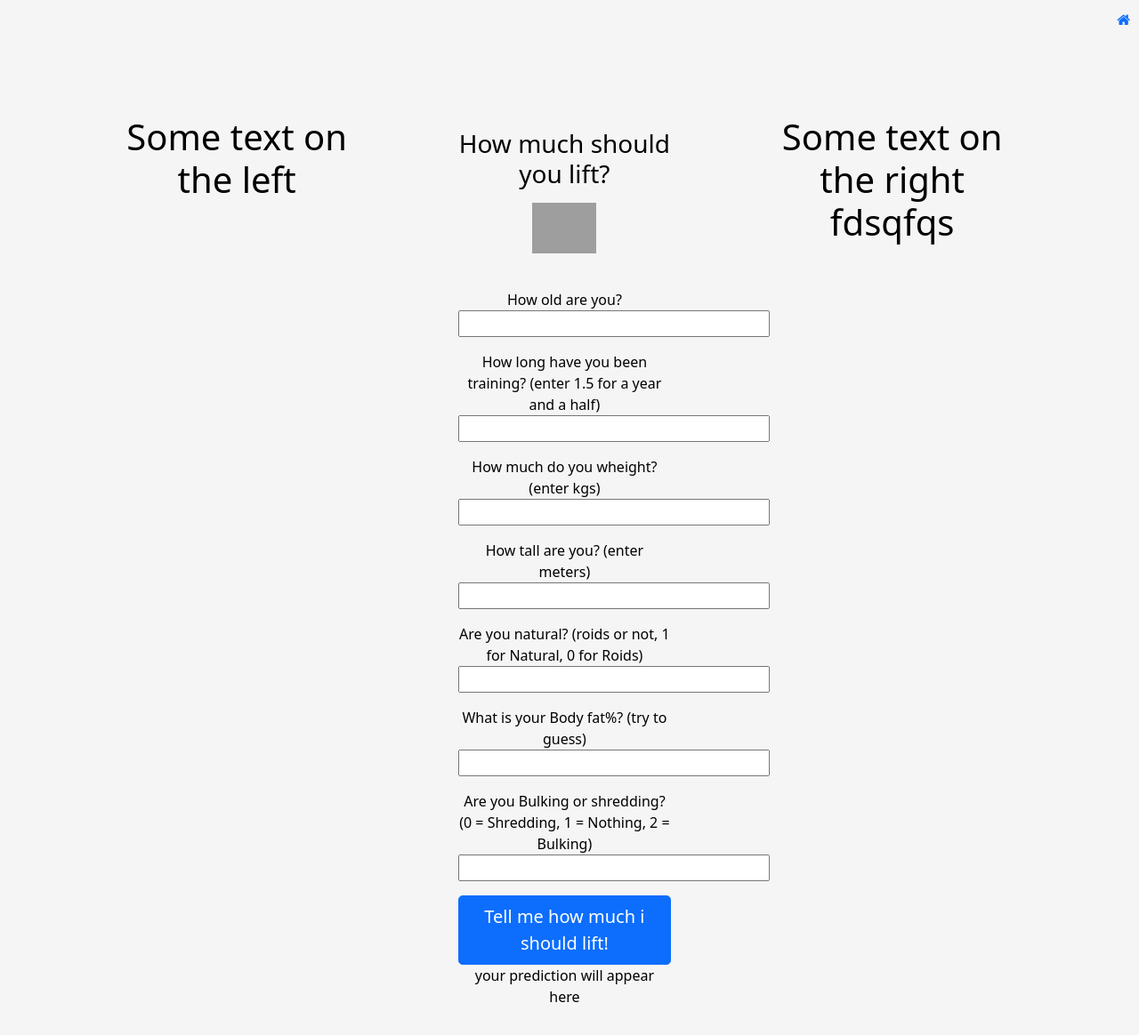
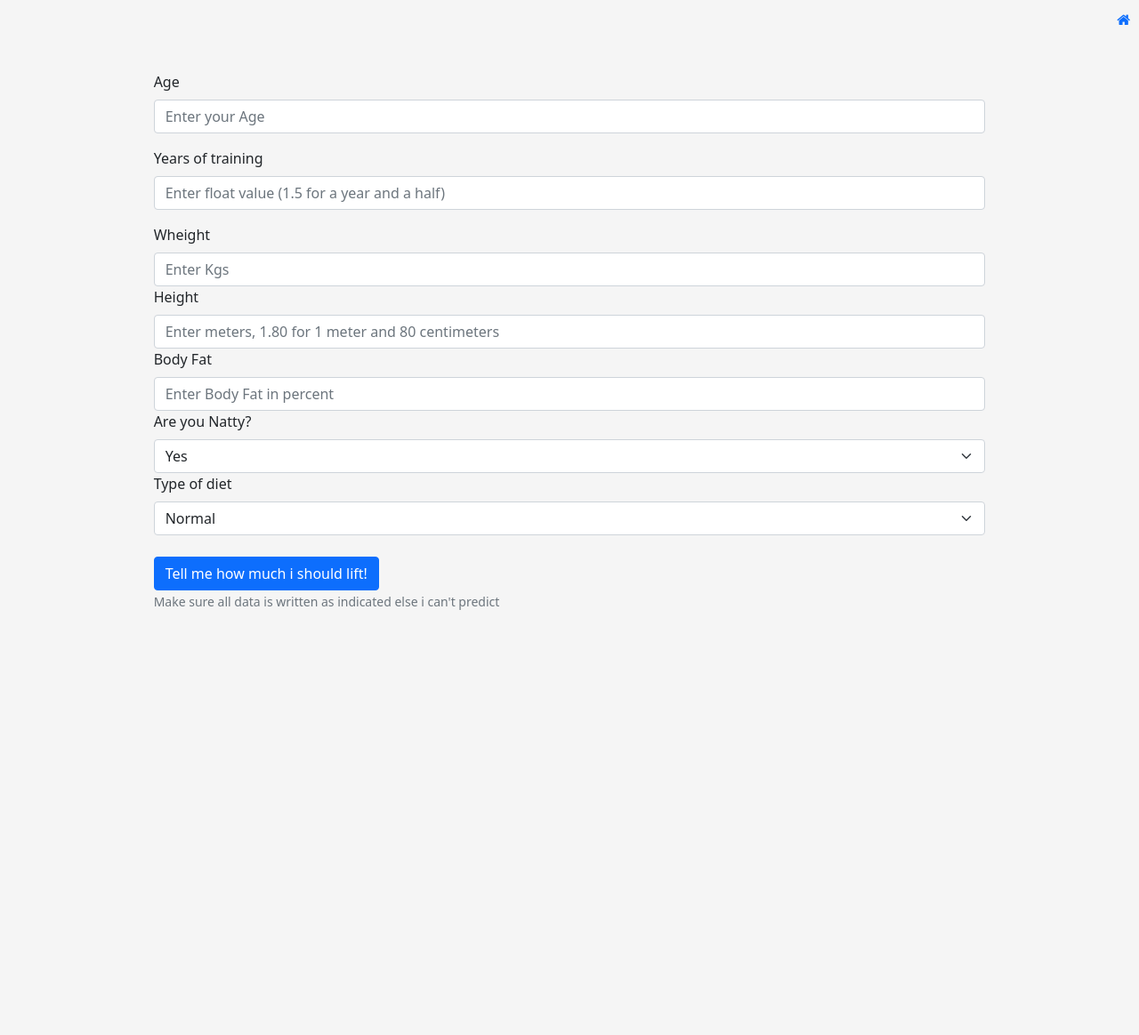
Before and after one commit to Aboussejra/My_website, a Flask app: page /HHSUL in a window 1280 px wide. Shown: the whole page at 89% size. After the commit the page ends 686 px from the top, so only its background shows below. Run offline with Flask 2, Linux system fonts and the light colour scheme; parts of the project's set-up code (start-up, migrations or seed data) failed here and were passed over; some libraries are stand-ins or nearby versions; grey boxes are pictures that could not be loaded.

Commit message:
Better rendering of models

```diff
--- a/app/routes.py
+++ b/app/routes.py
@@ -119,20 +119,15 @@ with open(pkl_filename, 'rb') as file:
 
 @app.route('/HHSUL', methods=['GET', 'POST'])
 def How_Heavy_Should_U_Lift():
-    prediction = 'your prediction will appear here'
-    form = HHSULForm()
-    if form.validate_on_submit():
+    return render_template('HHSUL.html')
 
-        age = form.age.data
-        time_training = form.time_training.data
-        wheight = form.wheight.data
-        height = form.height.data
-        body_fat = form.body_fat.data
-        natty = form.natty.data
-        bulking_shredding = form.bulking_shredding.data
-        prediction = pickle_model.predict([[age,time_training,wheight,height,body_fat,natty,bulking_shredding]])
-        prediction = " Bench: " + str(int(prediction[0][0])) +" kg" + " Squat:" +  str(int(prediction[0][1])) + " kg" +" Deadlift: " + str(int(prediction[0][2])) + " kg"
-    return render_template('HHSUL.html', form=form,prediction = prediction)
+@app.route('/HHSUL/guess', methods=["POST"])
+def Guessing_HHSUL():
+    input_list = request.get_json()['input']
+    input_list = list(map(int, input_list))
+    prediction = pickle_model.predict([input_list])
+    prediction = " Bench: " + str(int(prediction[0][0])) +" kg \n" + " Squat:" +  str(int(prediction[0][1])) + " kg \n" +" Deadlift: " + str(int(prediction[0][2])) + " kg"
+    return jsonify(prediction)
 
 @app.route('/Todo', methods=['GET', 'POST'])
 def Todo():
--- a/app/templates/HHSUL.html
+++ b/app/templates/HHSUL.html
@@ -3,13 +3,18 @@
   <head>
     <meta charset="utf-8">
     <title>HHSUL</title>
+    <!-- Bootstrap core CSS -->
+    <link href="static/css/bootstrap.min.css" rel="stylesheet" />
+    <meta name="viewport" content="width=device-width, initial-scale=1">
 
-    <link rel="canonical" href="https://getbootstrap.com/docs/5.0/examples/sign-in/">
-
-
-
-    <!-- Bootstrap core CSS -->
-    <link href="static/css/bootstrap.min.css" rel="stylesheet">
+  <script src="https://ajax.googleapis.com/ajax/libs/jquery/3.5.1/jquery.min.js"></script>
+  <script src="https://maxcdn.bootstrapcdn.com/bootstrap/3.4.1/js/bootstrap.min.js"></script>
+  <script src="//cdn.jsdelivr.net/npm/sweetalert2@10"></script>
+  <link
+  rel="stylesheet"
+  href="https://cdnjs.cloudflare.com/ajax/libs/animate.css/4.1.1/animate.min.css"
+/>
+<link rel="stylesheet" href="static/css/fontawesome.css"/>
 
     <style>
 
@@ -20,14 +25,7 @@ body {
    * {
       box-sizing: border-box;
    }
-   .left, .right, .center {
-      float: left;
-      width: 33%;
-      color: black;
-      padding: 50px;
-      height: 500px;
-      text-align: center;
-   }
+
    /* .left {
       background-color: rgb(138, 255, 71);
    }
@@ -37,31 +35,14 @@ body {
    /* .center {
       background-color: rgb(166, 71, 255);
    } */
-   .container:after {
-      clear: both;
-   }
-      .bd-placeholder-img {
-        font-size: 1.125rem;
-        text-anchor: middle;
-        -webkit-user-select: none;
-        -moz-user-select: none;
-        user-select: none;
-      }
 
-      @media (min-width: 768px) {
-        .bd-placeholder-img-lg {
-          font-size: 3.5rem;
-        }
-      }
-.column {
-  float: left;
-  width: 33.33%;
-}
 .myButton {
 position: absolute;
 top: 10px;
 right: 10px;
 }
+
+
 /*
 body {
   background-image: url(../static/images/page-bg.jpg);
@@ -80,67 +61,95 @@ body {
     <link href="/static/css/HHSUL.css" rel="stylesheet">
     <link rel="stylesheet" href="static/css/fontawesome.css"/>
   </head>
-  <body>
-    <a href="/" class ="myButton" role="button" aria-pressed="true"><i class="fa fa-home fa-9x"></i></a>
-    <div class="container">
-      <div class="left">
-      <h1>Some text on the left</h1>
+  <a href="/" class ="myButton" role="button" aria-pressed="true"><i class="fa fa-home fa-9x"></i></a>
+  <div class="container">
+  <div class="row g-3 needs-validation">
+    <div>
+      <label for="validationCustom01" class="form-label">Age</label>
+      <input type="text" class="form-control" id="age" value="" placeholder="Enter your Age" required>
+      <div class="valid-feedback">
+        Looks good!
       </div>
-      <div class="center">
-        <main class="form-signin">
-        <form action="" method="post" novalidate>
-            <h1 class="h3 mb-3 fw-normal">How much should you lift?</h1>
-            <img class="mb-4" src="https://previews.123rf.com/images/09910190/099101901611/09910190161100055/69440477-dumbbell-black-icon-weight-lifting-dumbell-for-fitness-in-gym-vector-illustration.jpg" alt="" width="72" height="57">
-            {{ form.hidden_tag() }}
+    </div>
+    <div>
+      <label for="validationCustom02" class="form-label">Years of training</label>
+      <input type="text" class="form-control" id="time_training" placeholder="Enter float value (1.5 for a year and a half)" value="" required>
+    </div>
+    <div>
+      <label for="validationCustom02" class="form-label">Wheight</label>
+      <input type="text" class="form-control" id="wheight" placeholder="Enter Kgs" value="" required>
 
-            <p>
-                {% if form.errors %}
-                <span style="color: red;"> i need all the data to predict :(  </span>
-                {% endif %}
-            </p><p>
-                {{ form.age.label }}<br>
-                {{ form.age(size=32) }}<br>
-            </p>
-            <p>
+    <div>
+      <label for="validationCustom02" class="form-label">Height</label>
+      <input type="text" class="form-control" id="height" placeholder="Enter meters, 1.80 for 1 meter and 80 centimeters" required>
+    </div>
 
-              {{ form.time_training.label }}
-              <br>
-                {{ form.time_training(size=32) }}<br>
-            </p>
-            <p>
-                {{ form.wheight.label }}<br>
-                {{ form.wheight(size=32) }}<br>
+    <div>
+      <label for="validationCustom02" class="form-label">Body Fat</label>
+      <input type="text" class="form-control" id="body_fat" placeholder="Enter Body Fat in percent" required>
+      <div class="invalid-feedback">
+        Please provide a valid zip.
+      </div>
+    </div>
+    <div >
+      <label class="form-label">Are you Natty?</label>
+      <select id ="natty" class="form-select" required aria-label="select example" placeholder="Are you Natural?">
+        <option value="1">Yes</option>
+        <option value="0">No</option>
+      </select>
+      <div class="invalid-feedback">Example invalid select feedback</div>
+    </div>
+    <div>
+      <label class="form-label">Type of diet</label>
+      <select id ="bulking_shredding" class="form-select" required aria-label="select example">
+        <option value="1">Normal</option>
+        <option value="2">Bulking</option>
+        <option value="0">Shredding</option>
+      </select>
+      <div class="invalid-feedback">Example invalid select feedback</div>
+    </div>
+    <br>
+    <div>
+      <button class="btn btn-primary"  onclick="make_pred()">Tell me how much i should lift!</button>
 
-            </p>
-            <p>
-                {{ form.height.label }}<br>
-                {{ form.height(size=32) }}<br>
+    </div>
+    <small id="Help" class="form-text text-muted"> Make sure all data is written as indicated else i can't predict</small>
+  </div>
+</div>
+<script>
 
-            </p>
-            <p>
-                {{ form.natty.label }}<br>
-                {{ form.natty(size=32) }}<br>
+  function make_pred(){
+    var age = $("#age").val();
+    var time_training = $("#time_training").val();
+    var wheight = $("#wheight").val();
+    var height = $("#height").val();
+    var body_fat = $("#body_fat").val();
+    var natty = $("#natty").val();
+    var bulking_shredding = $("#bulking_shredding").val();
+    var data_list = [age,time_training,wheight,height,body_fat,natty,bulking_shredding];
+    console.log(data_list)
+    $.ajax({
+            url: "/HHSUL/guess",
+            type: "POST",
+            contentType: "application/json",
+            data: JSON.stringify({"input": data_list})        }).done(function(data) {
+              Swal.fire({
+                title:  data,
+                width: 600,
+  icon: 'success',
+  confirmButtonColor: '#3085d6',
+  confirmButtonText: 'Another recommendation!',
+  showClass: {
+    popup: 'animate__animated animate__fadeInDown'
+  },
+  hideClass: {
+    popup: 'animate__animated animate__fadeOutUp'
+  },
+})
 
-            </p>
-            <p>
-                {{ form.body_fat.label }}<br>
-                {{ form.body_fat(size=32) }}<br>
+});
 
-            </p>
-            <p>
-                {{ form.bulking_shredding.label }}<br>
-                {{ form.bulking_shredding(size=32) }}<br>
-            </p>
-           <button class="w-100 btn btn-lg btn-primary" name="btnSubmit" type="submit">Tell me how much i should lift!</button>
-
-           <p>{{ prediction }}</p>
-        </form>
-    </main>
-  </div>
-  <div class="right">
-    <h1>Some text on the right <br> fdsqfqs</h1>
-    </div>
-</body>
-
+  }
+  </script>
 
 </html>
```
Also changed, not shown: app/templates/who_am_i.html (+4 -3 lines), app/static/images/left-image.jpg, app/static/images/portfolio-02.jpg, app/static/images/right-image.jpg, 2 other files.
